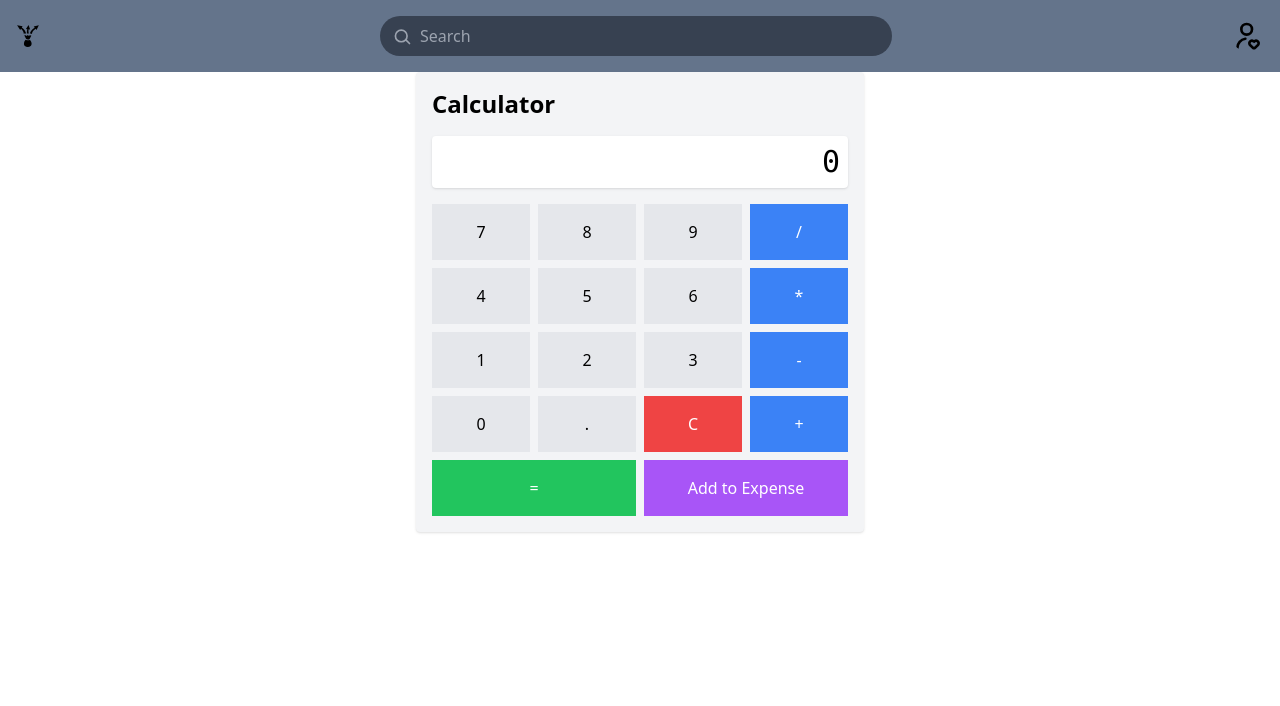
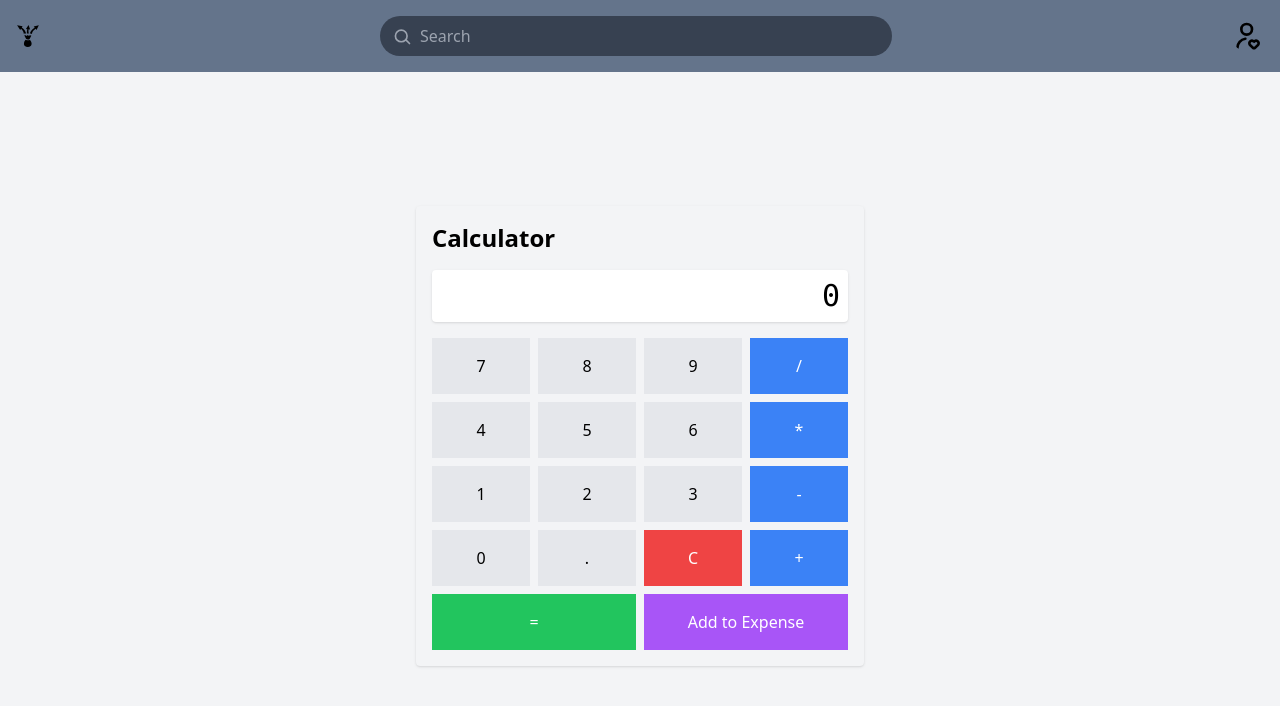
Before and after one commit to muhammad-hamza-liaqat/multi-page-application, a React (Vite) app: page / in a window 1280 px wide. Shown: the top 706 px of the page. Built offline with nearby package versions, Linux system fonts and the light colour scheme.

Commit message:
changes in page

```diff
--- a/src/pages/HomePage.jsx
+++ b/src/pages/HomePage.jsx
@@ -1,12 +1,19 @@
-import React from 'react'
-import Navbar from '../components/Navbar'
-import Calculator from '../components/Calculator'
+import React from 'react';
+import Navbar from '../components/Navbar';
+import Calculator from '../components/Calculator';
 
 export default function HomePage() {
     return (
-        <div>
-            <Navbar />
-            <Calculator />
+        <div className="min-h-screen bg-gray-100 flex flex-col">
+            <header className="bg-gray-800">
+                <Navbar />
+            </header>
+
+            <main className="flex-grow flex justify-center items-center p-6">
+                <div className="w-full max-w-md">
+                    <Calculator />
+                </div>
+            </main>
         </div>
-    )
+    );
 }
```
